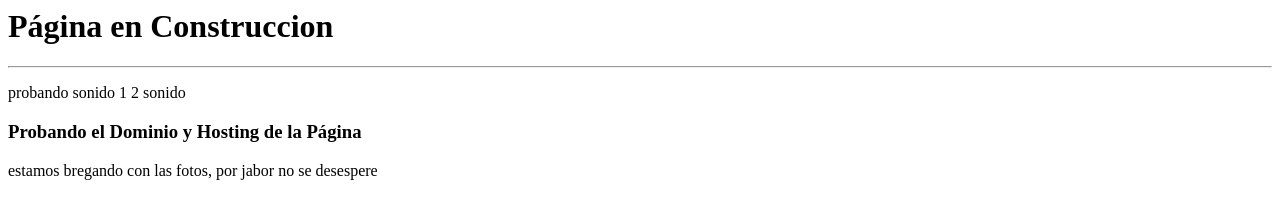
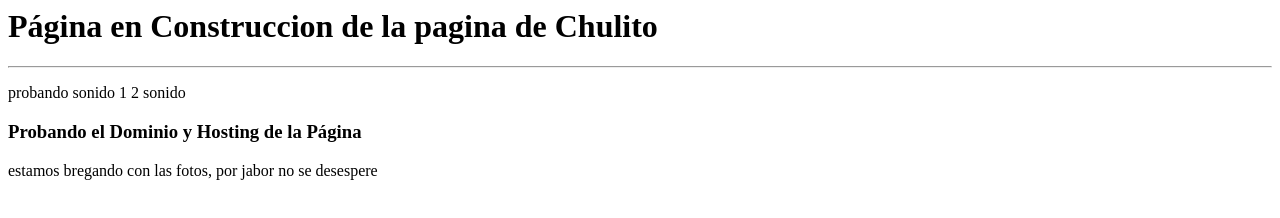
Before and after one commit to luisjosetangua/homepage, a plain HTML site: page index.html in a window 1280 px wide. Drawn offline with Linux system fonts and the light colour scheme.

Commit message:
Update index.html

```diff
--- a/index.html
+++ b/index.html
@@ -1,4 +1,4 @@
-<h1>Página en Construccion</h1>
+<h1>Página en Construccion de la pagina de Chulito</h1>
 <hr>
 <p>probando sonido 1 2 sonido</p>
 <h3>Probando el Dominio y Hosting de la Página </h3>
```
